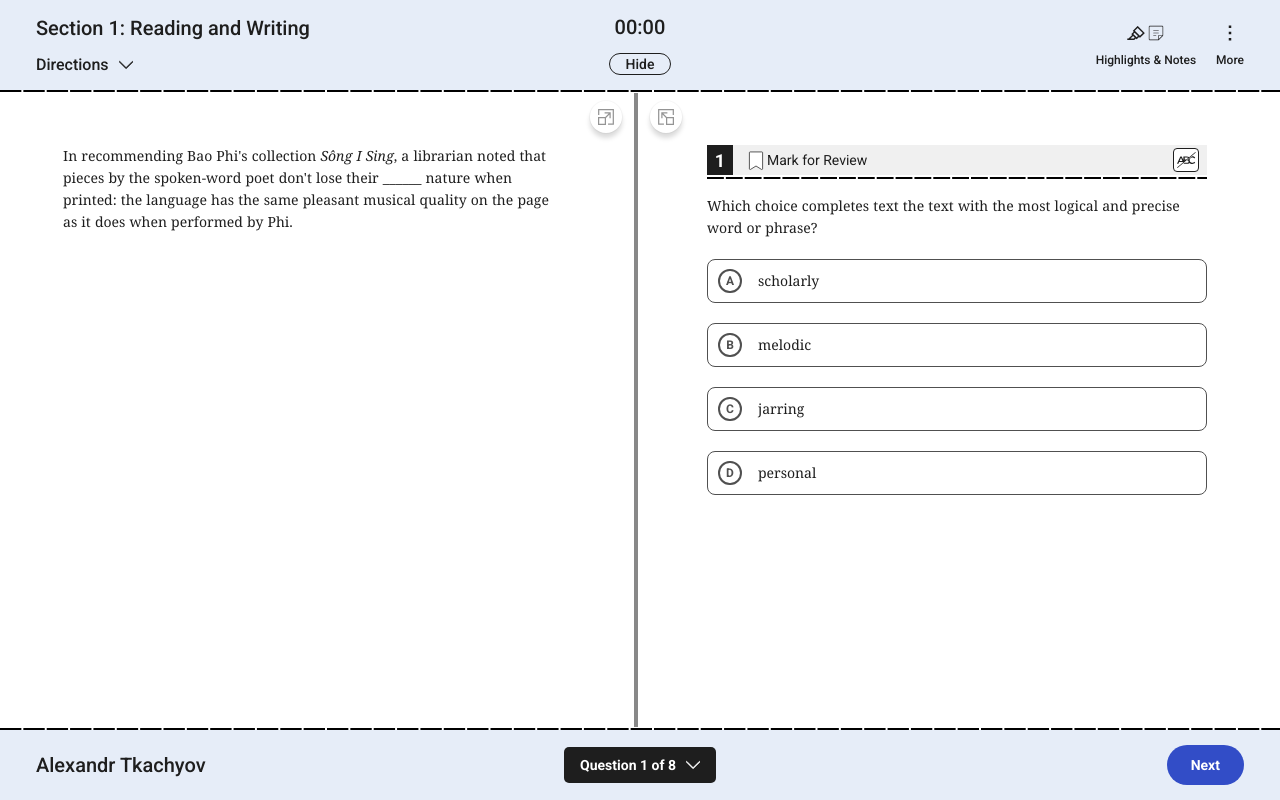
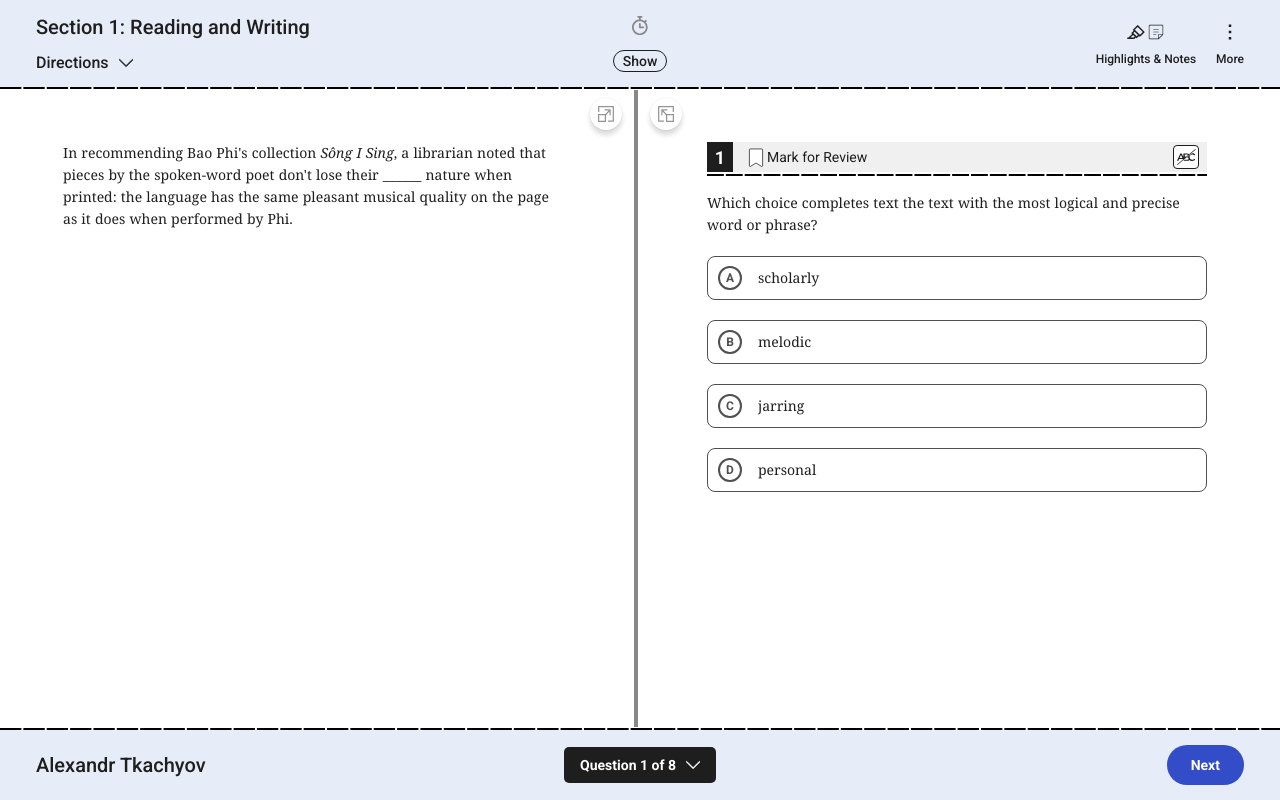
Before and after one commit to Retronn/ConceptAcademySPH, a React (Vite) app: page / in a window 1280 px wide. Both pictures are taken after a click on the button "Hide". Built offline with nearby package versions, Linux system fonts and the light colour scheme.

Commit message:
Add timer button's functuanality

```diff
--- a/src/components/testing/scaling-button.jsx
+++ b/src/components/testing/scaling-button.jsx
@@ -10,26 +10,44 @@ function ScalingButton(props){
         if(props.scalerId==="testPassageScaler"){
             console.log(props.resizePosition);
 
-            if(props.resizePosition==="left"){
+
+
+            if(props.resizePosition==="middle" || props.resizePosition==="part-right"){
+                props.scaleObject.current.style.width= "66%";
+                props.setResizePosition("right");
+                props.setTransformer({
+                    passage: "(-1,-1)",
+                    question: "(-1,1)",
+                })
+            }
+            else{
                 props.scaleObject.current.style.width= "calc(50% - 6px)";
                 props.setResizePosition("middle");
-            }
-            else{
-                props.scaleObject.current.style.width= "66%";
-                props.setResizePosition("right");
+                props.setTransformer({
+                    passage: "(1,1)",
+                    question: "(-1,1)",
+                })
 
             }
         }
 
         else{
 
-            if(props.resizePosition==="middle"){
+            if(props.resizePosition==="middle" || props.resizePosition==="part-left"){
                 props.scaleObject.current.style.width= "33%";
                 props.setResizePosition("left");
+                props.setTransformer({
+                    passage: "(1,1)",
+                    question: "(1,-1)",
+                })
             }
-            else if(props.resizePosition==="right"){
+            else{
                 props.scaleObject.current.style.width= "calc(50% - 6px)";
                 props.setResizePosition("middle");
+                props.setTransformer({
+                    passage: "(1,1)",
+                    question: "(-1,1)",
+                })
             }
 
         }
--- /dev/null
+++ b/src/components/testing/static/timer-icon.jsx
@@ -0,0 +1,15 @@
+import React from "react";
+
+
+function TimerIcon(props){
+return(
+
+    <svg fill="#888888" xmlns="http://www.w3.org/2000/svg" viewBox="0 0 9 11" style={{display: props.display, height: "1.2rem"} }>
+        <path d="m7.88721,3.56982l.46631-.46631c.19531-.19531.19531-.51172,0-.70703s-.51172-.19531-.70703,0l-.49023.49023c-.61829-.45587-1.35455-.74603-2.15625-.83618v-1.05054h.5c.27637,0,.5-.22363.5-.5s-.22363-.5-.5-.5h-2c-.27637,0-.5.22363-.5.5s.22363.5.5.5h.5v1.05054C1.75616,2.30298,0,4.18976,0,6.5c0,2.48145,2.01855,4.5,4.5,4.5s4.5-2.01855,4.5-4.5c0-1.12415-.42889-2.14069-1.11279-2.93018Zm-3.38721,6.43018c-1.92969,0-3.5-1.57031-3.5-3.5s1.57031-3.5,3.5-3.5,3.5,1.57031,3.5,3.5-1.57031,3.5-3.5,3.5Z"/>
+        <path d="m6.52441,6h-1.52441v-1.5415c0-.27637-.22363-.5-.5-.5s-.5.22363-.5.5v2c0,.11084.03564.2124.09619.29541.08691.14746.24756.24609.43115.24609h1.99707c.27637,0,.5-.22363.5-.5s-.22363-.5-.5-.5Z"/>
+    </svg>
+)
+}
+
+
+export default TimerIcon;
--- a/src/components/testing/test-header.jsx
+++ b/src/components/testing/test-header.jsx
@@ -6,6 +6,8 @@ import HighlightIcon from "./static/highlight-icon";
 import NoteIcon from "./static/note-icon";
 import MoreIcon from "./static/more-icon";
 import TextWithIcons from "./static/text-with-icons";
+import TimerIcon from "./static/timer-icon";
+
 
 function TestHeader(){
 
@@ -15,6 +17,17 @@ function TestHeader(){
     function changeScaler(){
         setScaler(scaler*-1);
     }
+
+    const [timerDisplays, setTimerDisplays] = useState({
+        timer: "flex",
+        icon: "none",
+    });
+
+    const [timerButtonText, setTimerButtonText] = useState("Hide");
+    const [timerButtonUnderline, setTimerButtonUnderline] = useState("none");
+    const [timerButtonTextOpacity, setTimerButtonTextOpacity] = useState(1);
+    const [timerButtonTransparency, setTimerButtonTransparency] = useState("none");
+
 
     const textsWithIcons = [
         {
@@ -34,6 +47,30 @@ function TestHeader(){
     }
     function handleMore(){
         //Add more behaviour
+    }
+
+    function handleHideTimer(){
+        setTimerDisplays( {
+            timer: timerDisplays.icon,
+            icon: timerDisplays.timer,
+        })
+        if(timerButtonText==="Hide"){
+            setTimerButtonText("Show");
+        }
+        else{
+            setTimerButtonText("Hide");
+        }
+        //setTimerButtonTransparency("");
+    }
+    function handleUnderlineOn(){
+        setTimerButtonUnderline("underline");
+        setTimerButtonTextOpacity(0.8);
+        setTimerButtonTransparency("transparent");
+    }
+    function handleUnderlineOff(){
+        setTimerButtonUnderline("none");
+        setTimerButtonTextOpacity(1);
+        setTimerButtonTransparency("");
     }
 
     return (
@@ -59,10 +96,27 @@ function TestHeader(){
             <div className={styles.section}>
 
                 {/* Timer Value */}
-                <h4 id={styles.timer}>00:00</h4>
+
+                <div className={styles.timerBox}>
+                    <h4 id={styles.timer} style={{display: timerDisplays.timer}}>00:00</h4>
+
+                    <TimerIcon display={timerDisplays.icon}/>
+                </div>
 
                 {/* Timer hide button */}
-                <button id={styles.hideTimerButton}> <h5>Hide</h5></button>
+                <button
+                    id={styles.hideTimerButton}
+                    onClick={handleHideTimer}
+                    onMouseDown={handleUnderlineOn}
+                    onMouseUp={handleUnderlineOff}
+                    onMouseLeave={handleUnderlineOff}
+                    style={{textDecoration: timerButtonUnderline, backgroundColor: timerButtonTransparency}}
+
+                >
+
+                    <h5 style={{opacity: timerButtonTextOpacity}}>{timerButtonText}</h5>
+
+                </button>
 
             </div>
 
--- a/src/components/testing/test-passage.jsx
+++ b/src/components/testing/test-passage.jsx
@@ -11,10 +11,10 @@ function TestPassage(props) {
     darkGrayColor : "#666666",
   }
 
-  const scalersTransformers = {
+  const [scalersTransformers,setScalersTransformers] = useState({
     passage: "(1,1)",
     question: "(-1,1)",
-  }
+  })
 
   const [resizePosition, setResizePosition] = useState("middle");
 
@@ -22,7 +22,9 @@ function TestPassage(props) {
   const passageRef = useRef(null);
 
   const handleResizeStart = (e) => {
-
+    if(e.target.id!=styles.resizer){
+      return 0;
+    }
 
     e.preventDefault();
     document.body.style.cursor = 'col-resize';
@@ -46,15 +48,22 @@ function TestPassage(props) {
       document.body.style.cursor = 'default';
 
       const widthPercent = parseInt(passageRef.current.style.width);
-      if(widthPercent>51){
-        setResizePosition("right");
+
+      setScalersTransformers({
+        passage: "(1,1)",
+        question: "(-1,1)",
+      })
+
+      if(widthPercent>50){
+        setResizePosition("part-right");
       }
-      else if(widthPercent<49){
-        setResizePosition("left")
+      else if(widthPercent<50){
+        setResizePosition("part-left");
       }
-      else{
-        setResizePosition("middle")
+      if(widthPercent==50){
+        setResizePosition("middle");
       }
+      console.log(resizePosition);
     };
 
     document.addEventListener('mousemove', handleResize);
@@ -79,6 +88,7 @@ function TestPassage(props) {
             scalerId={"testPassageScaler"}
             transformer={scalersTransformers.passage}
             resizePosition = {resizePosition}
+            setTransformer = {setScalersTransformers}
             setResizePosition = {setResizePosition}
         />
 
@@ -87,6 +97,7 @@ function TestPassage(props) {
                       scaleObject={passageRef}
                       scalerId={"testQuestionScaler"}
                       transformer={scalersTransformers.question}
+                      setTransformer = {setScalersTransformers}
                       resizePosition = {resizePosition}
                       setResizePosition = {setResizePosition}
         />
--- a/src/styles/scalingButton.module.scss
+++ b/src/styles/scalingButton.module.scss
@@ -9,6 +9,7 @@
 
 .scaleButton{
     all: unset;
+
     position: absolute;
     padding: pxToRem(8px);
     width: pxToRem(16px);
--- a/src/styles/testHeader.module.scss
+++ b/src/styles/testHeader.module.scss
@@ -75,13 +75,22 @@
     align-self: center;
     background-color: transparent;
     cursor: pointer;
-    width: fit-content;
+    display: flex;
+    justify-content: center;
+    width: pxToRem(20px);
     border-radius: 999rem;
     padding-left: pxToRem(16px);
     padding-right: pxToRem(16px);
     padding-top: pxToRem(2px);
     padding-bottom: pxToRem(2px);
     border: pxToRem(1px) solid variables.$main-dark-color;
+    transition: 0.4s;
+
+
+}
+#hideTimerButton:hover{
+    box-shadow:0px 0px 0px 1px variables.$main-dark-color inset;
+    background-color: #f0f0f0;
 }
 
 
@@ -97,3 +106,13 @@
         font-size: pxToRem(16px);
     }
 }
+
+
+
+
+.timerBox{
+    display: flex;
+    justify-content: center;
+    align-items: center;
+    height: pxToRem(20px);
+}
```
